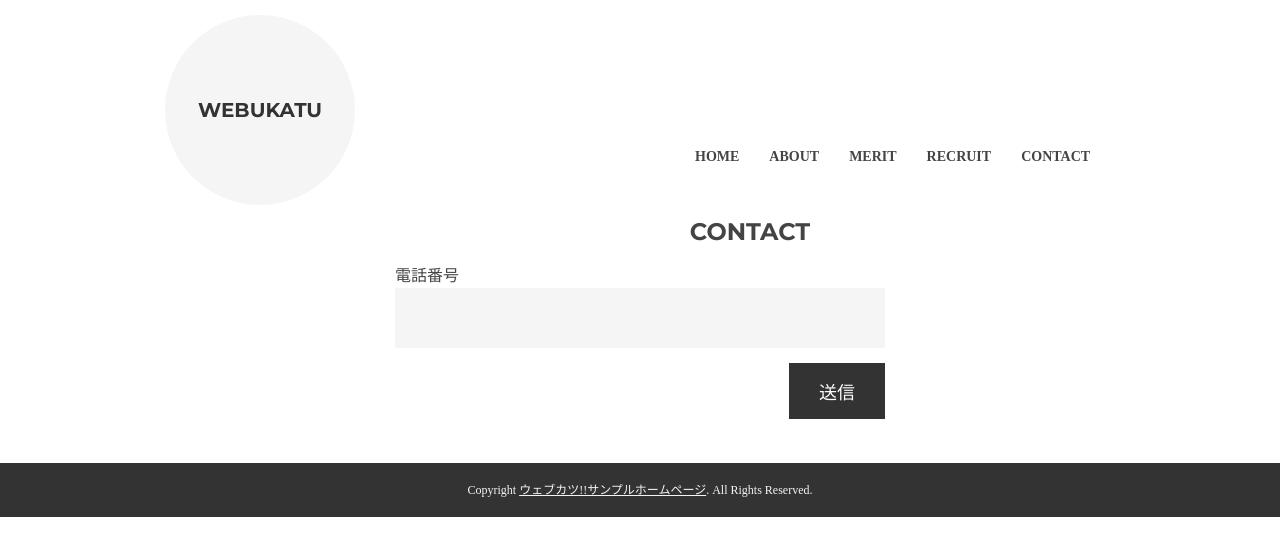
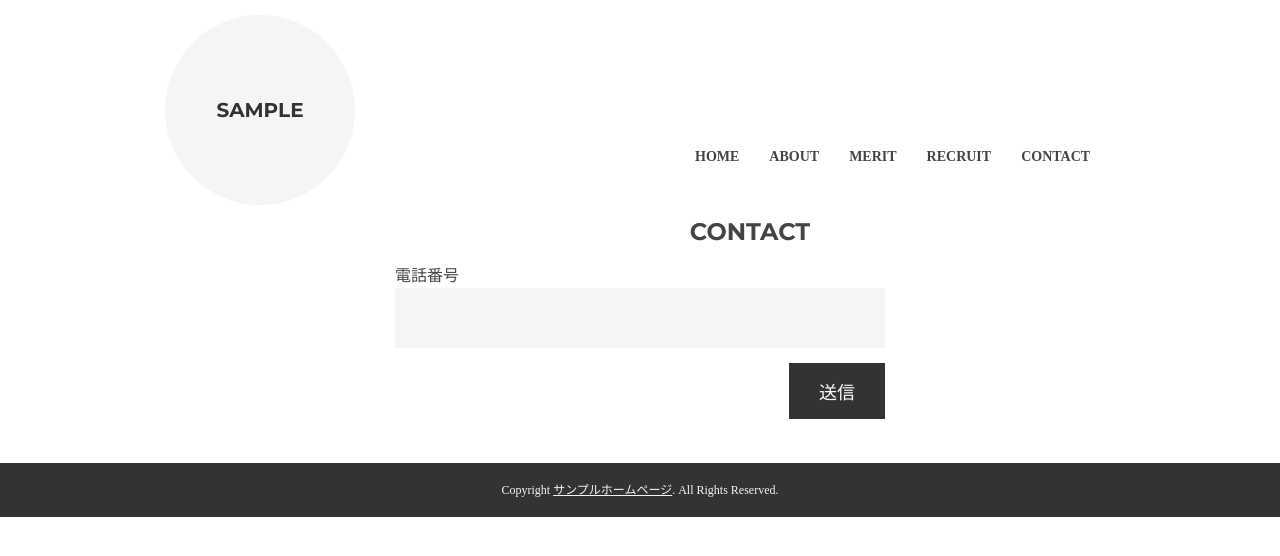
Before and after one commit to yu39dev/jsAutomaticMolding, a plain HTML site: page index.html in a window 1280 px wide. Drawn offline with nearby package versions, Linux system fonts and the light colour scheme.

Commit message:
Update index.html

```diff
--- a/index.html
+++ b/index.html
@@ -8,7 +8,7 @@
  </head>
  <body>
  <header class="site-width">
- <h1><a href="index.html">WEBUKATU</a></h1>
+ <h1><a href="index.html">SAMPLE</a></h1>
  <nav id="top-nav">
  <ul>
  <li><a href="index.html">HOME</a></li>
@@ -37,7 +37,7 @@
 
  </div>
  <footer>
- Copyright <a href="http://webukatu.com/">ウェブカツ!!サンプルホームページ</a>. All Rights Reserved.
+ Copyright <a href="http://webukatu.com/">サンプルホームページ</a>. All Rights Reserved.
  </footer>
  <script src="https://code.jquery.com/jquery-2.1.3.min.js"></script>
  <script src="main.js"></script>
```
